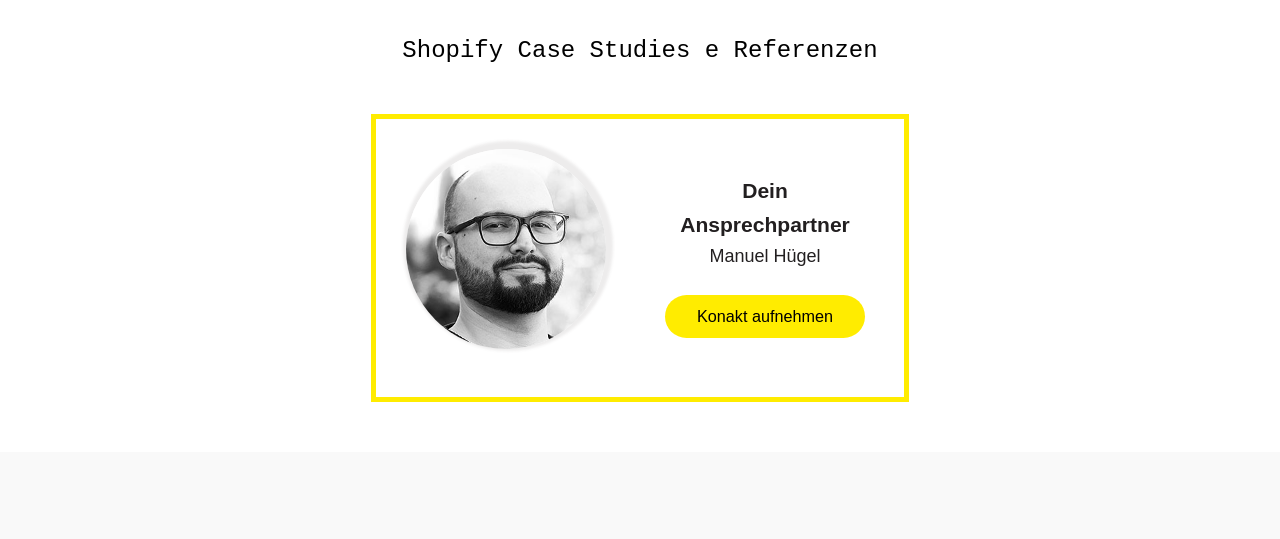
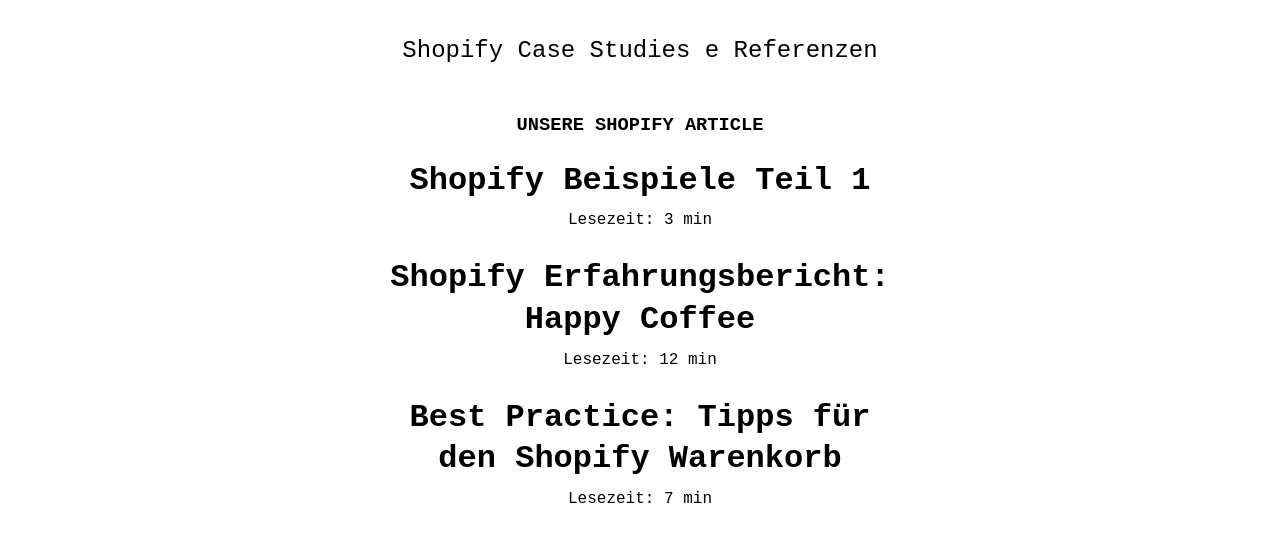
Before and after one commit to BellsDalto/Projeto_Web_2_2022, a plain HTML site: page index.html in a window 1280 px wide. Shown: the part 1199-1738 px from the top of the page. Drawn offline with Linux system fonts and the light colour scheme.

Commit message:
lista de artigos

```diff
--- a/index.html
+++ b/index.html
@@ -10,21 +10,22 @@
 </head>
 
 <body>
-    <header class="underline">|
+    <!-- Cabeçalho fixo-->
+    <header>|
 
         <div class=buero_link>
-            <a href="https://buero-huegel.de/" title="Shopify Design Agendur — buere-huegel.de">buero <b>huegel</b></a>
+            <a href="https://buero-huegel.de/" title="Shopify Design Agendur — buere-huegel.de" class="underline">buero <b>huegel</b></a>
 
         </div>
         <div class=menu>
-            <a href="https://buero-huegel.de/shopify" title="Shopify">shopify</a>
-            <a href="https://buero-huegel.de/leistungen" title="Leistungen">Leistungen</a>
-            <a href="https://buero-huegel.de/projekte" title="Referenzen">referenzen</a>
+            <a href="https://buero-huegel.de/shopify" title="Shopify" class="underline">shopify</a>
+            <a href="https://buero-huegel.de/leistungen" title="Leistungen" class="underline">Leistungen</a>
+            <a href="https://buero-huegel.de/projekte" title="Referenzen" class="underline">referenzen</a>
 
         </div>
 
     </header>
-
+    <!-- Conteudo da pagina-->
 
     <div class="conteiner">
         <div class="shopfy"> Shopify Design Agentur </div>
@@ -59,6 +60,58 @@
             <h2> Shopify Case Studies e Referenzen</h2>
             <div></div>
         </div>
+        <!--lista de artigos -->
+        <div class=" article-list">
+            <h3 class="">UNSERE SHOPIFY ARTICLE</h3>
+            <ul>
+                <li>
+                    <a href="https://buero-huegel.de/artikel/shopify-beispiele-aus-deutschland-teil-1" title="Im Spotlight: Entdecke sechs Beispiele für gelungene,...">
+                        <p class="destaque ">
+                            <span>
+                                 Shopify Beispiele Teil 1
+
+                            </span>
+
+                        </p>
+
+                        <p class="lecture-time">Lesezeit: 3 min</p>
+
+
+                    </a>
+                </li>
+                <li>
+                    <a href="https://buero-huegel.de/artikel/shopify-erfahrungsbericht-happy-coffee" title="Im ersten Teil unserer Shopify Erfahrungsberichte erfahrt ihr, wie...">
+                        <p class="destaque">
+                            <span class="underline-bold">
+
+                                    Shopify Erfahrungsbericht: Happy Coffee
+
+                            </span>
+                        </p>
+
+                        <p class="lecture-time">Lesezeit: 12 min</p>
+
+
+                    </a>
+                </li>
+                <li>
+                    <a href="https://buero-huegel.de/artikel/shopify-warenkorb" title="Wie man mit Best-Practices einen nutzerorientierten Warenkorb...">
+                        <p class="destaque">
+                            <span class="underline-bold">
+                                Best Practice: Tipps für den Shopify Warenkorb
+                            </span>
+                        </p>
+
+                        <p class="lecture-time">Lesezeit: 7 min</p>
+
+
+                    </a>
+                </li>
+
+            </ul>
+
+        </div>
+        <!-- Div autor ?-->
         <div class="p1 autor">
             <div class="avatar">
                 <img src="img/mhuegel-v2.jpg" alt="Manuel Hügel" width="200" height="200">
@@ -79,6 +132,7 @@
 
 
     </div>
+    <!--Rodape-->
     <footer>
         <div class="footer underline">
             <!--ola estou editando kkk ;)-->
--- a/stylesheet.css
+++ b/stylesheet.css
@@ -50,7 +50,7 @@
             margin: 40 15 -20 15;
         }
 
-        .underline a:hover {
+        .underline:hover {
             border-bottom: #ffec00 solid 3px;
         }
 
@@ -243,3 +243,22 @@
             padding-top: 25px;
             ;
         }
+
+        .article-list {
+            text-align: center;
+            margin: 50px 20%;
+        }
+
+        .destaque {
+            font-size: 2em;
+            font-weight: 700;
+            line-height: 1.3;
+        }
+
+        .underline-bold:hover {
+            border-bottom: #ffec00 solid 5px;
+        }
+
+        .lecture-time {
+            margin: 10px;
+        }
```
